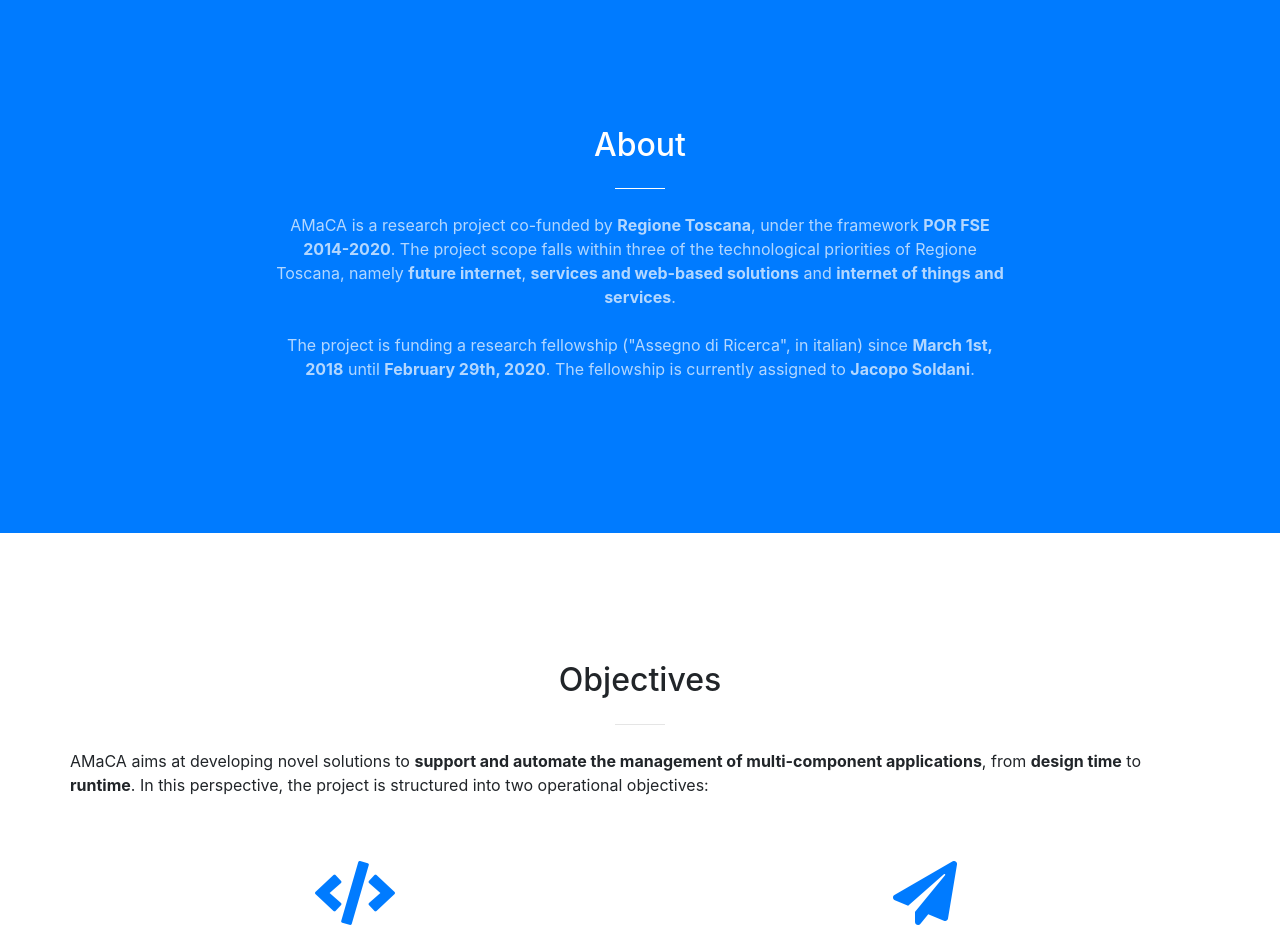
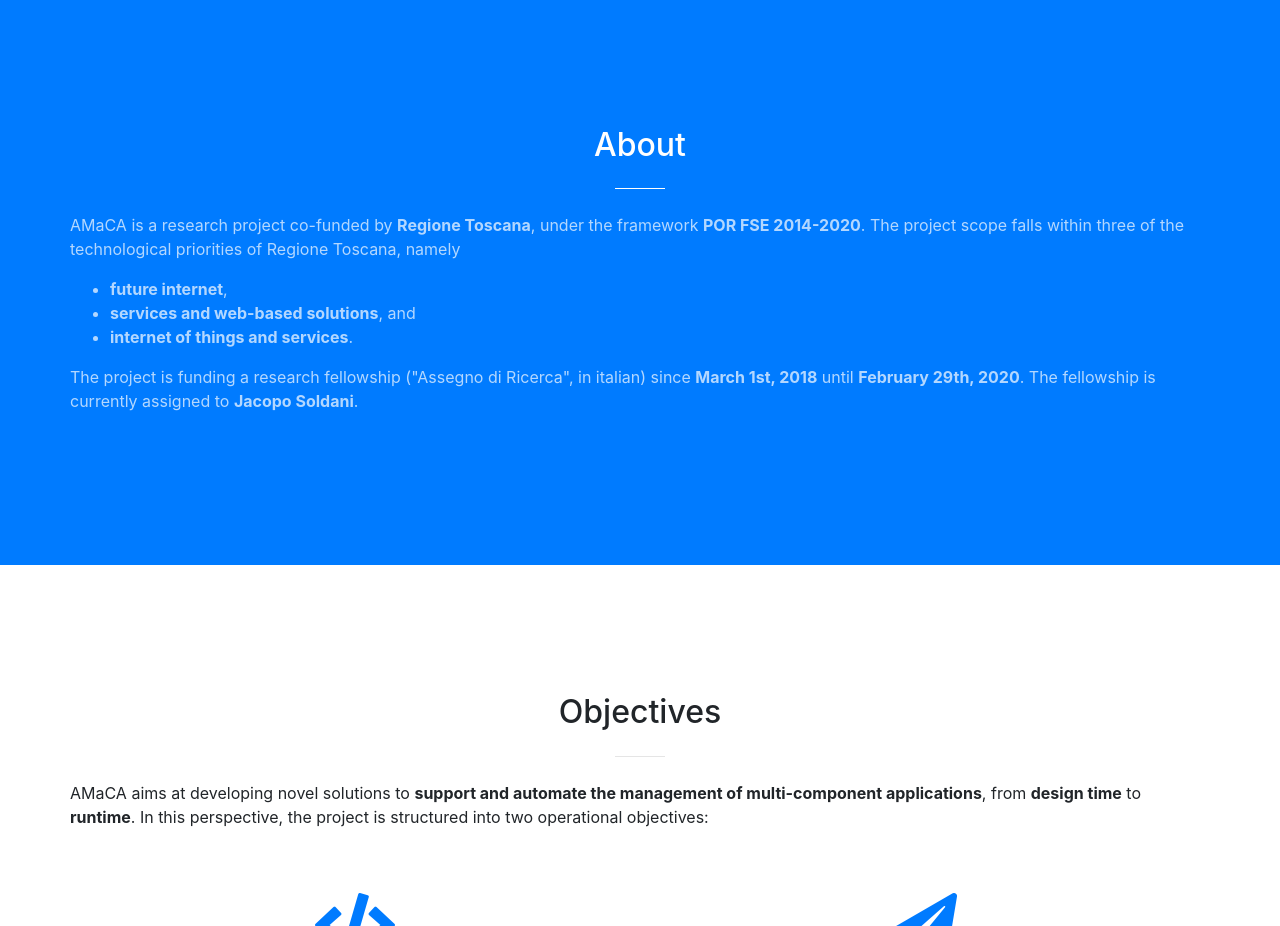
Before and after one commit to di-unipi-socc/AMaCA, a website with bundled scripts: page index.html in a window 1280 px wide. Shown: the part 802-1728 px from the top of the page. Built offline with nearby package versions, Linux system fonts and the light colour scheme.

Commit message:
minor fixes in layouting 'About'

```diff
--- a/index.html
+++ b/index.html
@@ -75,12 +75,23 @@
     <section class="bg-primary" id="about">
       <div class="container">
         <div class="row">
-          <div class="col-lg-8 mx-auto text-center">
+          <div class="col-lg-12 text-center">
             <h2 class="section-heading text-white">About</h2>
             <hr class="light my-4">
-            <p class="text-faded mb-4">
+          </div>
+        </div>
+      </div>
+	  <div class="container">
+        <div class="row">
+			<p class="text-faded">
 				AMaCA is a research project co-funded by <strong>Regione Toscana</strong>, under the framework <strong>POR FSE 2014-2020</strong>.
-				The project scope falls within three of the technological priorities of Regione Toscana, namely <strong>future internet</strong>, <strong>services and web-based solutions</strong> and <strong>internet of things and services</strong>.
+				The project scope falls within three of the technological priorities of Regione Toscana, namely
+			</p>
+			<ul class="text-faded">
+				<li><strong>future internet</strong>,</li>
+				<li><strong>services and web-based solutions</strong>, and</li>
+				<li><strong>internet of things and services</strong>.</li>
+			</ul>
             <p class="text-faded mb-4">
 				The project is funding a research fellowship ("Assegno di Ricerca", in italian) since <strong>March 1st, 2018</strong> until <strong>February 29th, 2020</strong>.
 				The fellowship is currently assigned to <a href="http://pages.di.unipi.it/soldani"><strong class="text-faded mb-4">Jacopo Soldani</strong></a>.
```
